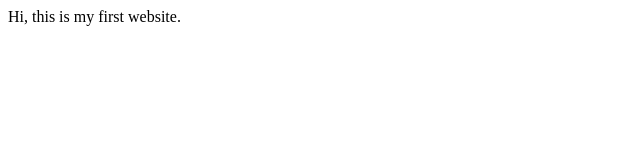
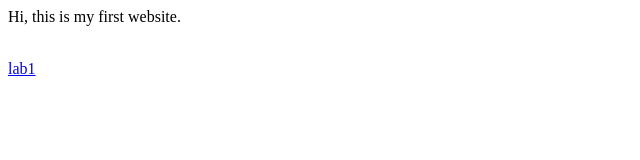
Before and after one commit to Jesper-SH-Hong/comp1537_lab, a plain HTML site: page index.html in a window 1280 px wide. Shown: the full height of the page, 0-640 px from the left. Drawn offline with Linux system fonts and the light colour scheme.

Commit message:
created lab1 link

```diff
--- a/index.html
+++ b/index.html
@@ -1,8 +1,16 @@
 <html>
+
 <head>
   <title>Home</title>
 </head>
+
 <body>
   Hi, this is my first website.
-  </body>
+  <br>
+  <br>
+    <p>
+      <a href="lab1/index.html"> lab1</a>
+    </p>
+
+</body>
 </html>
```
